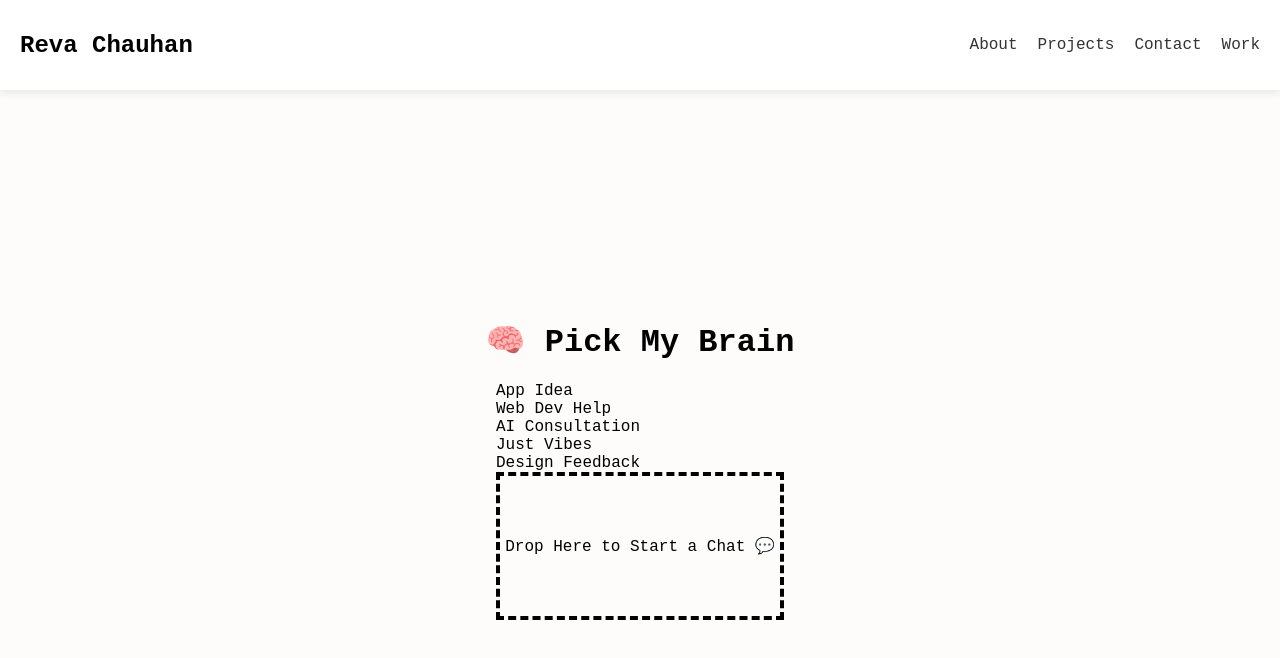
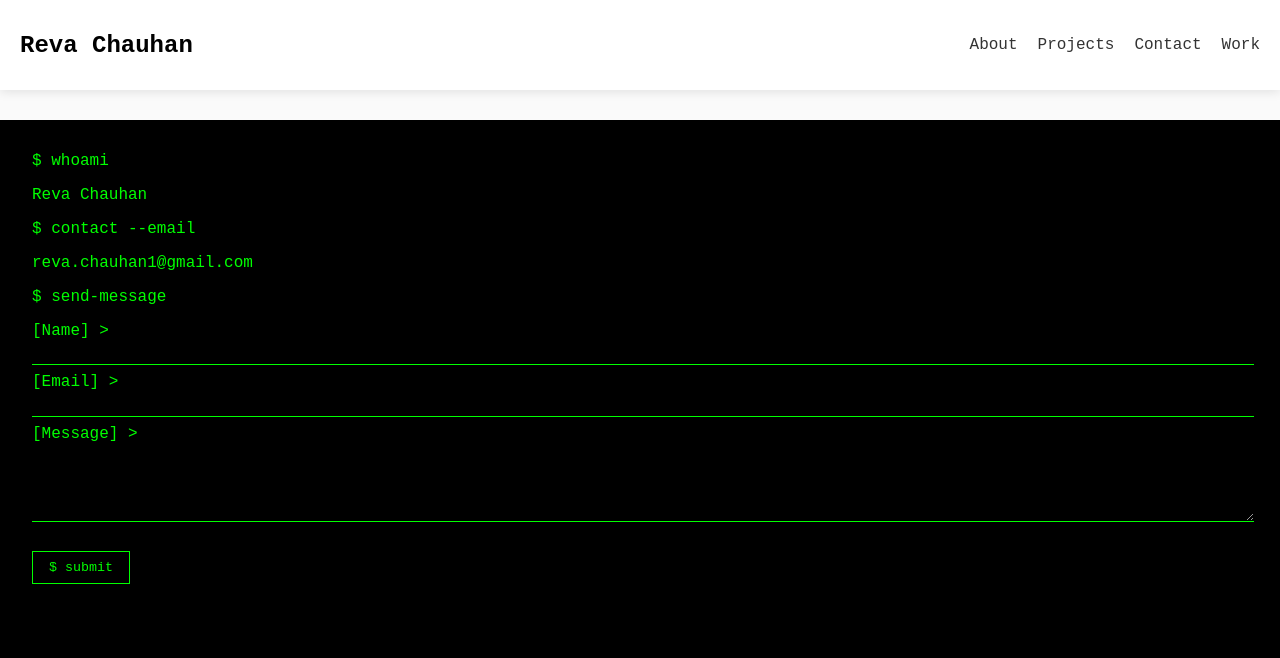
Before and after one commit to RevaLaxmi/RevaWP, a Next.js app: page /contact in a window 1280 px wide. Shown: the top 658 px of the page. Built offline with nearby package versions, Linux system fonts and the light colour scheme.

Commit message:
green and black terminal look

```diff
--- a/package.json
+++ b/package.json
@@ -14,7 +14,9 @@
     "react": "^19.0.0",
     "react-card-flip": "^1.2.3",
     "react-dom": "^19.0.0",
-    "react-icons": "^5.5.0"
+    "react-icons": "^5.5.0",
+    "react-particles": "^2.12.2",
+    "tsparticles-slim": "^2.12.0"
   },
   "devDependencies": {
     "@eslint/eslintrc": "^3",
--- a/src/app/contact/page.tsx
+++ b/src/app/contact/page.tsx
@@ -1,5 +1,9 @@
-import PickMyBrain from '@/components/PickMyBrain';
+import TerminalContact from '@/components/TerminalContact';
 
 export default function ContactPage() {
-  return <PickMyBrain />;
+  return (
+    <main>
+      <TerminalContact />
+    </main>
+  );
 }
--- a/src/app/globals.css
+++ b/src/app/globals.css
@@ -62,3 +62,62 @@ a:hover {
     text-align: center;
   }
 }
+
+
+
+
+
+
+
+
+/* Terminal-style contact page */
+.terminal-container {
+  background-color: #000;
+  color: #00ff00;
+  font-family: 'Courier New', Courier, monospace;
+  padding: 2rem;
+  height: 100vh;
+  display: flex;
+  flex-direction: column;
+  gap: 1rem;
+}
+
+pre {
+  margin: 0;
+  font-size: 1rem;
+}
+
+form {
+  display: flex;
+  flex-direction: column;
+  gap: 0.5rem;
+}
+
+input,
+textarea {
+  background: none;
+  border: none;
+  border-bottom: 1px solid #00ff00;
+  color: #00ff00;
+  font-family: inherit;
+  font-size: 1rem;
+  outline: none;
+  padding: 0.2rem;
+  width: 100%;
+}
+
+button {
+  background: none;
+  border: 1px solid #00ff00;
+  color: #00ff00;
+  padding: 0.5rem 1rem;
+  cursor: pointer;
+  font-family: inherit;
+  margin-top: 1rem;
+  width: fit-content;
+}
+
+button:hover {
+  background-color: #00ff00;
+  color: #000;
+}
--- a/src/app/layout.tsx
+++ b/src/app/layout.tsx
@@ -5,6 +5,7 @@ import './globals.css';
 import RootWrapper from '../components/RootWrapper';
 import Landing from '../components/Landing';
 import { ReactNode, useState } from 'react';
+import './globals.css';
 
 
 export default function RootLayout({ children }: { children: ReactNode }) {
--- a/src/components/PickMyBrain.tsx
+++ /dev/null
@@ -1,84 +0,0 @@
-'use client';
-
-import React, { useState, useEffect } from 'react';
-import { motion } from 'framer-motion';
-import dynamic from 'next/dynamic';
-
-
-// Dynamically import PickableIdeas component with `ssr: false`
-// This ensures it's only loaded on the client-side
-const PickableIdeas = dynamic(() => import('./PickableIdeas'), { ssr: false });
-
-const ideas = [
-  'App Idea',
-  'Web Dev Help',
-  'AI Consultation',
-  'Just Vibes',
-  'Design Feedback',
-];
-
-const PickMyBrain: React.FC = () => {
-  const [selectedIdea, setSelectedIdea] = useState<string | null>(null);
-  const [isClient, setIsClient] = useState(false); // Flag to ensure client-side rendering
-
-  useEffect(() => {
-    setIsClient(true); // Enable after the component is mounted on the client side
-  }, []);
-
-  const handleDrop = (idea: string) => {
-    setSelectedIdea(idea);
-  };
-
-  if (!isClient) return null; // Prevent rendering until client-side JS is loaded
-
-  return (
-    <div className="w-full min-h-screen flex flex-col items-center justify-center bg-[#fdfcfb] relative p-6">
-      <h1 className="text-4xl font-bold mb-10">🧠 Pick My Brain</h1>
-
-      <div className="grid grid-cols-2 md:grid-cols-3 gap-6 mb-12 relative z-10">
-        <PickableIdeas ideas={ideas} onDrop={handleDrop} />
-      </div>
-
-      <div
-        id="drop-zone"
-        className="w-[280px] h-[140px] border-4 border-dashed border-purple-400 rounded-2xl flex items-center justify-center text-center text-purple-500 text-lg font-semibold transition-all hover:bg-purple-50 z-0"
-      >
-        Drop Here to Start a Chat 💬
-      </div>
-
-      {selectedIdea && (
-        <motion.div
-          initial={{ opacity: 0, y: 50 }}
-          animate={{ opacity: 1, y: 0 }}
-          className="mt-12 bg-white rounded-xl p-6 shadow-xl max-w-lg w-full border border-purple-100"
-        >
-          <h2 className="text-2xl font-bold mb-4">Let's talk about: {selectedIdea}</h2>
-          <form className="space-y-4">
-            <input
-              type="text"
-              placeholder="Your name"
-              className="w-full border border-gray-300 p-2 rounded-md"
-            />
-            <input
-              type="email"
-              placeholder="Your email"
-              className="w-full border border-gray-300 p-2 rounded-md"
-            />
-            <textarea
-              placeholder="Tell me more..."
-              className="w-full border border-gray-300 p-2 rounded-md h-32"
-            />
-            <button
-              type="submit"
-              className="bg-purple-500 text-white px-4 py-2 rounded-lg hover:bg-purple-600"
-            >
-              Send
-            </button>
-          </form>
-        </motion.div>
-      )}
-    </div>
-  );
-};
-
-export default PickMyBrain;
--- a/src/components/PickableIdeas.tsx
+++ /dev/null
@@ -1,58 +0,0 @@
-'use client';
-
-import React, { useState, useEffect, useRef } from 'react';
-import { motion } from 'framer-motion';
-
-interface PickableIdeasProps {
-  ideas: string[];
-  onDrop: (idea: string) => void;
-}
-
-const PickableIdeas: React.FC<PickableIdeasProps> = ({ ideas, onDrop }) => {
-  const [isClient, setIsClient] = useState(false); // Client-side render flag
-  const dropZoneRef = useRef<HTMLDivElement | null>(null);
-
-  useEffect(() => {
-    // Ensure this logic is only executed on the client side
-    if (typeof window !== 'undefined') {
-      setIsClient(true);
-    }
-  }, []);
-
-  const handleDragEnd = (event: any, info: any, idea: string) => {
-    const dropZone = dropZoneRef.current;
-    if (dropZone) {
-      const rect = dropZone.getBoundingClientRect();
-      if (
-        info.point.x >= rect.left &&
-        info.point.x <= rect.right &&
-        info.point.y >= rect.top &&
-        info.point.y <= rect.bottom
-      ) {
-        onDrop(idea);
-      }
-    }
-  };
-
-  if (!isClient) return null; // Only render after client-side mount
-
-  return (
-    <div ref={dropZoneRef}>
-      {ideas.map((idea) => (
-        <motion.div
-          key={idea}
-          drag
-          dragConstraints={{ top: -100, bottom: 100, left: -100, right: 100 }}
-          whileHover={{ scale: 1.1 }}
-          whileTap={{ scale: 0.9 }}
-          className="cursor-grab rounded-full px-6 py-4 bg-purple-200 text-purple-800 font-semibold shadow-lg"
-          onDragEnd={(event, info) => handleDragEnd(event, info, idea)}
-        >
-          {idea}
-        </motion.div>
-      ))}
-    </div>
-  );
-};
-
-export default PickableIdeas;
--- /dev/null
+++ b/src/components/TerminalContact.tsx
@@ -0,0 +1,44 @@
+'use client';
+
+import { useState } from 'react';
+
+export default function TerminalContact() {
+  const [form, setForm] = useState({ name: '', email: '', message: '' });
+  const [submitted, setSubmitted] = useState(false);
+
+  const handleChange = (e: React.ChangeEvent<HTMLInputElement | HTMLTextAreaElement>) => {
+    setForm({ ...form, [e.target.name]: e.target.value });
+  };
+
+  const handleSubmit = (e: React.FormEvent) => {
+    e.preventDefault();
+    // Here you can integrate EmailJS, Formspree, or your API route
+    setSubmitted(true);
+  };
+
+  return (
+    <div className="terminal-container">
+      <pre>$ whoami</pre>
+      <pre>Reva Chauhan</pre>
+
+      <pre>$ contact --email</pre>
+      <pre>reva.chauhan1@gmail.com</pre>
+
+      <pre>$ send-message</pre>
+      <form onSubmit={handleSubmit}>
+        <label>
+          [Name] &gt; <input type="text" name="name" value={form.name} onChange={handleChange} required />
+        </label>
+        <label>
+          [Email] &gt; <input type="email" name="email" value={form.email} onChange={handleChange} required />
+        </label>
+        <label>
+          [Message] &gt; <textarea name="message" rows={4} value={form.message} onChange={handleChange} required />
+        </label>
+        <button type="submit">$ submit</button>
+      </form>
+
+      {submitted && <pre>✔ Message sent!</pre>}
+    </div>
+  );
+}
```
Also changed, not shown: 1 other file (tests, documents, lock files or other folders).
